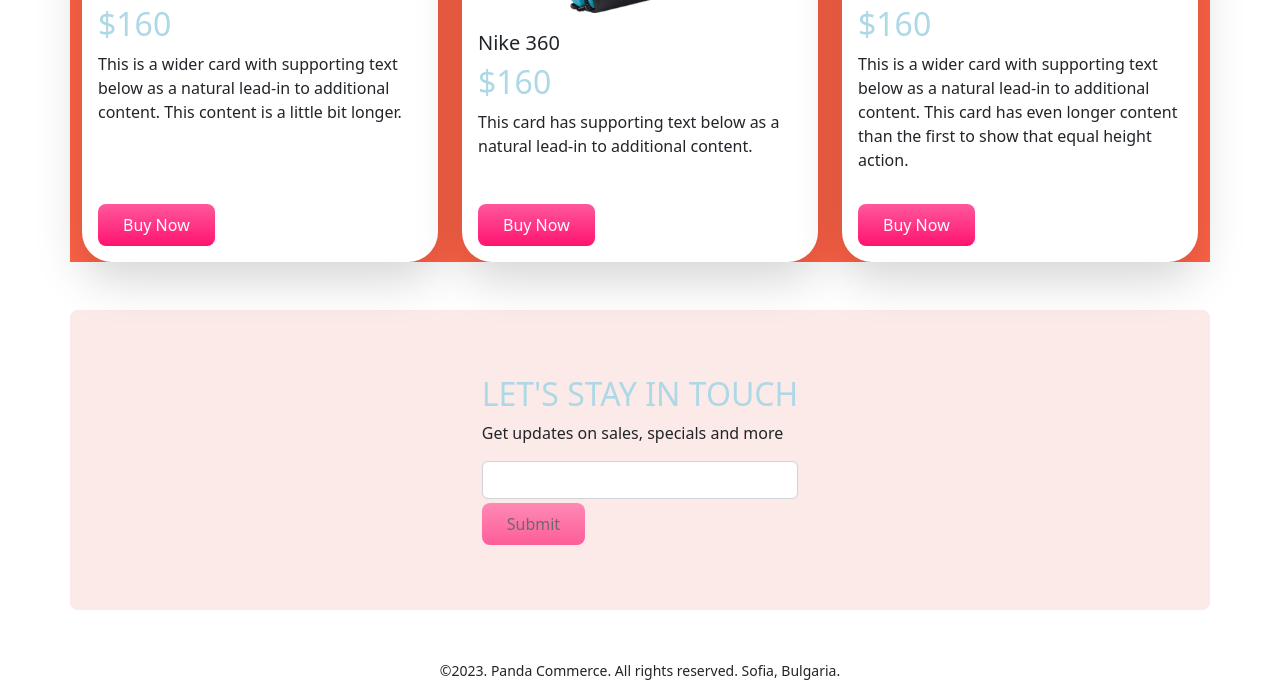
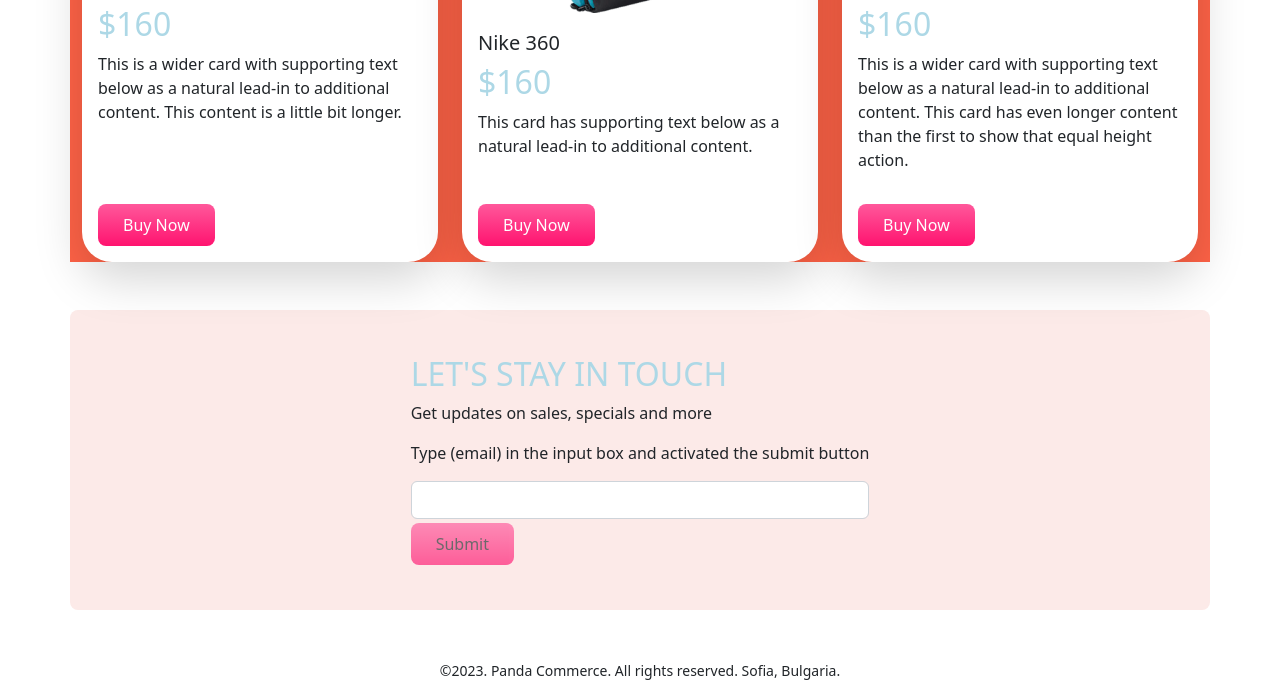
Before and after one commit to Kawsar26229/panda-javascript, a plain HTML site: page index.html in a window 1280 px wide. Shown: the part 1783-2481 px from the top of the page. Drawn offline with nearby package versions, Linux system fonts and the light colour scheme.

Commit message:
Update index.html

```diff
--- a/index.html
+++ b/index.html
@@ -323,6 +323,7 @@
         <div>
           <h2>LET'S STAY IN TOUCH</h2>
           <p>Get updates on sales, specials and more</p>
+          <p>Type (email) in the input box and activated the submit button</p>
           <form>
             <div class="mb-1">
               <input
```
